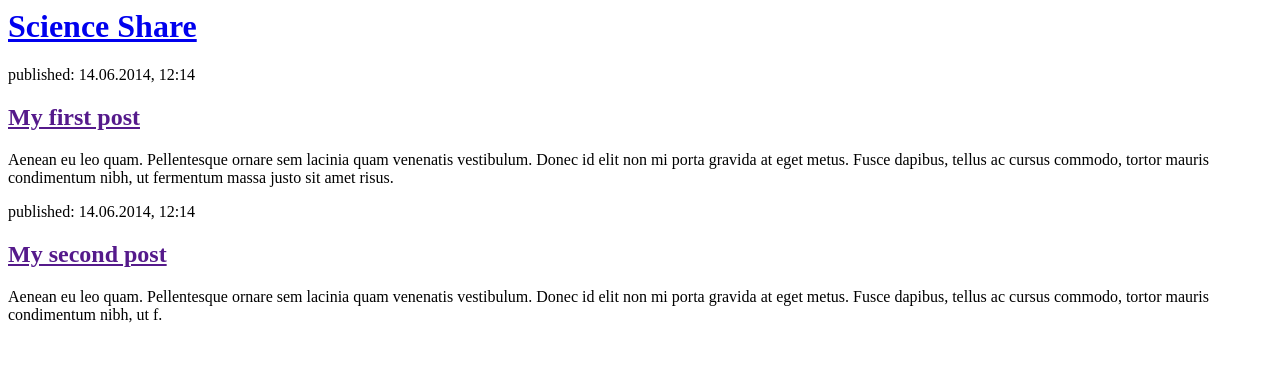
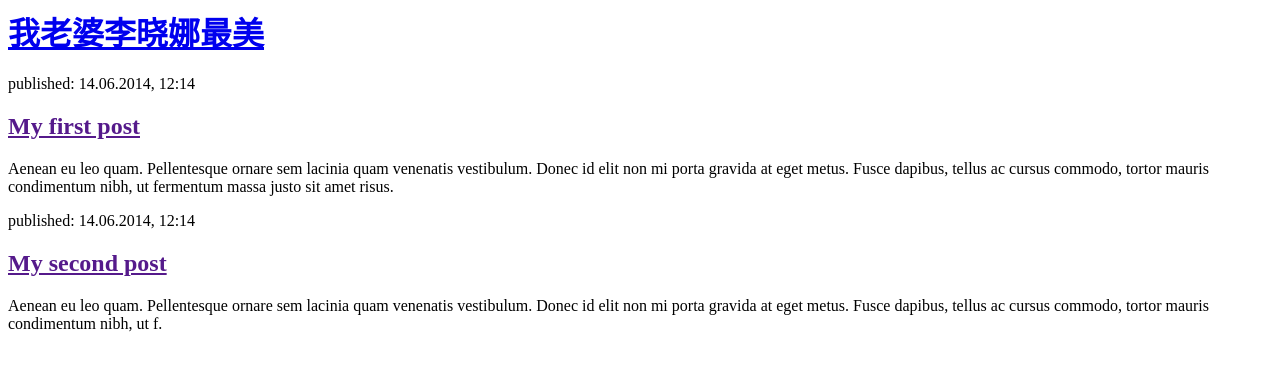
Before and after one commit to hdb106/scishare, a Django app: page / in a window 1280 px wide. Shown: the top 371 px of the page. Run offline with Django 4.2, Linux system fonts and the light colour scheme.

Commit message:
Changed the HTML for the site.

```diff
--- a/blog/templates/blog/post_list.html
+++ b/blog/templates/blog/post_list.html
@@ -4,7 +4,7 @@
     </head>
     <body>
         <div>
-            <h1><a href="http://127.0.0.1:8000/admin/">Science Share</a></h1>
+            <h1><a href="http://127.0.0.1:8000/admin/">我老婆李晓娜最美</a></h1>
         </div>
 
         <div>
```
